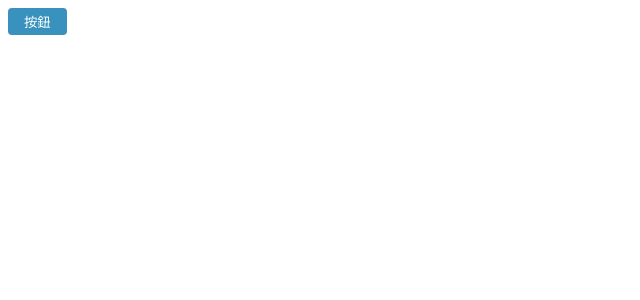
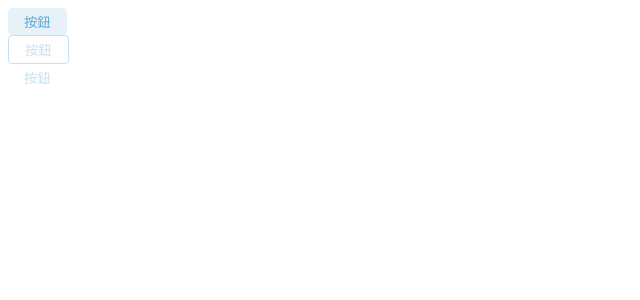
Before and after one commit to penspulse326/custom-react-ui, a React (Vite) app: page / in a window 1280 px wide. Shown: the top 300 px of the page, without its empty margins (0-640 px from the left). Built offline with nearby package versions, Linux system fonts and the light colour scheme.

Commit message:
feat: add disable style

```diff
--- a/src/App.tsx
+++ b/src/App.tsx
@@ -5,7 +5,15 @@ import defaultTheme from './theme.config';
 function App() {
   return (
     <ThemeProvider theme={defaultTheme}>
-      <Button $variant="contained">按鈕</Button>
+      <Button $variant="contained" isDisabled>
+        按鈕
+      </Button>
+      <Button $variant="outlined" isDisabled>
+        按鈕
+      </Button>
+      <Button $variant="text" isDisabled>
+        按鈕
+      </Button>
     </ThemeProvider>
   );
 }
--- a/src/components/Button/index.tsx
+++ b/src/components/Button/index.tsx
@@ -2,13 +2,15 @@ import { StyledButton } from './styled';
 
 export interface ButtonPropsType {
   children: React.ReactNode;
+  isDisabled?: boolean;
   $variant: 'contained' | 'outlined' | 'text';
-  $btnColor?: string;
+  $themeColor?: string;
+  onClick?: () => void;
 }
 
-function Button({ children, ...props }: ButtonPropsType) {
+function Button({ children, isDisabled, onClick, ...props }: ButtonPropsType) {
   return (
-    <StyledButton {...props}>
+    <StyledButton disabled={isDisabled} onClick={onClick} {...props}>
       <span>{children}</span>
     </StyledButton>
   );
--- a/src/components/Button/styled.tsx
+++ b/src/components/Button/styled.tsx
@@ -12,12 +12,17 @@ const containedStyle = css<ButtonPropsType>`
   &:active {
     background-color: ${({ theme }) => theme.colors.primary[700]};
   }
+
+  &:disabled {
+    color: ${({ theme }) => theme.colors.primary[400]};
+    background-color: ${({ theme }) => theme.colors.primary[100]};
+  }
 `;
 
 const outlinedStyle = css<ButtonPropsType>`
   border: 1px solid ${({ theme }) => theme.colors.primary[500]};
   color: ${({ theme }) => theme.colors.primary[500]};
-  background-color: transparent;
+  background-color: white;
 
   &:hover {
     border: 1px solid ${({ theme }) => theme.colors.primary[600]};
@@ -25,6 +30,11 @@ const outlinedStyle = css<ButtonPropsType>`
 
   &:active {
     border: 1px solid ${({ theme }) => theme.colors.primary[700]};
+  }
+
+  &:disabled {
+    color: ${({ theme }) => theme.colors.primary[200]};
+    border: 1px solid ${({ theme }) => theme.colors.primary[200]};
   }
 `;
 
@@ -38,6 +48,10 @@ const textStyle = css<ButtonPropsType>`
 
   &:active {
     color: ${({ theme }) => theme.colors.primary[700]};
+  }
+
+  &:disabled {
+    color: ${({ theme }) => theme.colors.primary[200]};
   }
 `;
 
@@ -58,7 +72,7 @@ const StyledButton = styled.button<ButtonPropsType>`
   border-radius: 4px;
   outline: none;
 
-  cursor: pointer;
+  cursor: ${({ disabled }) => (disabled ? 'not-allowed' : 'pointer')};
 
   transition: 0.3s;
 
```
